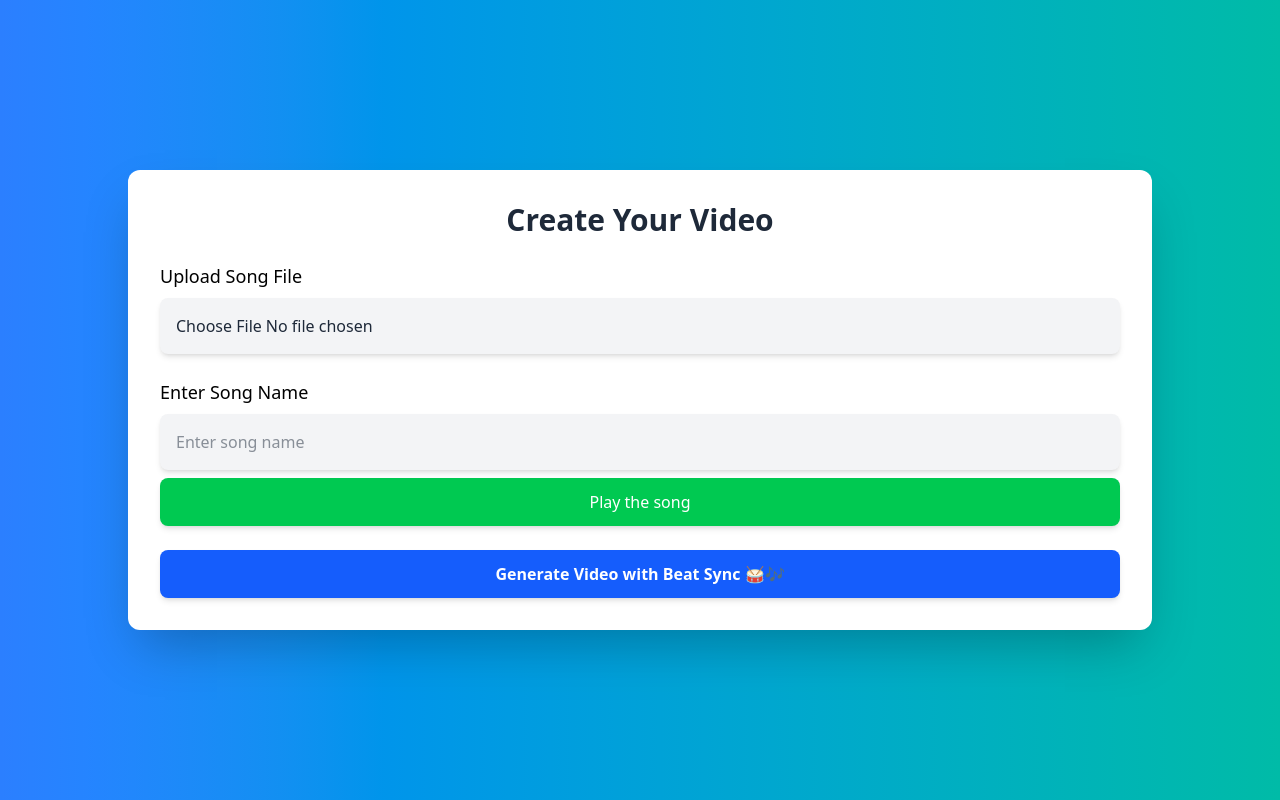
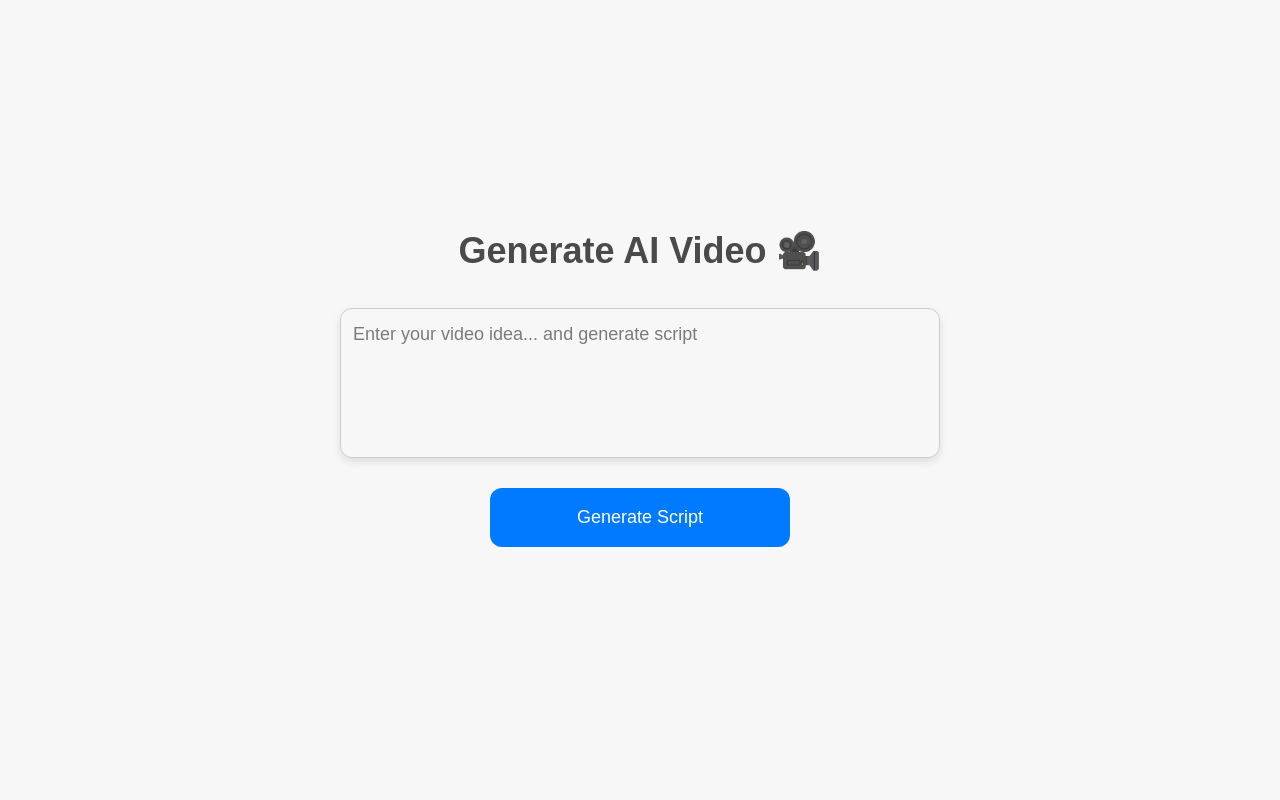
Before and after one commit to Nihalmp45/beat-sync-frontend, a React (Vite) app: page / in a window 1280 px wide. Built offline with nearby package versions, Linux system fonts and the light colour scheme.

Commit message:
video done

```diff
--- a/src/Components/SongInputForm.jsx
+++ b/src/Components/SongInputForm.jsx
@@ -1,171 +1,283 @@
 import React, { useState } from "react";
 
-const BASE_URL = "https://beat-sync-backend-1.onrender.com";
+const BASE_URL = "https://beat-sync-backend-new.onrender.com";
 
 export default function SongInputForm() {
-  const [songName, setSongName] = useState("");
-  const [uploadedFile, setUploadedFile] = useState(null);
-  const [fileURL, setFileURL] = useState("");
-  const [error, setError] = useState("");
+  const [promptText, setPromptText] = useState("");
+  const [script, setScript] = useState(""); // Define the script state here
   const [videoUrl, setVideoUrl] = useState("");
   const [isLoading, setIsLoading] = useState(false);
+  const [status, setStatus] = useState("");
+  const [videoGenerated, setVideoGenerated] = useState(false); // Track if video is generated
 
-  const fetchSongFromAPI = async () => {
-    if (!songName) return;
+  const handleGenerateScript = async () => {
+    if (!promptText) {
+      alert("Please enter a prompt for video generation.");
+      return;
+    }
+
     setIsLoading(true);
+    setVideoUrl("");
+    setStatus("Generating script...");
 
     try {
-      const clientId = "de0debdc";
-      const url = `https://api.jamendo.com/v3.0/tracks/?client_id=${clientId}&format=jsonpretty&name=${songName}&limit=1`;
+      // Step 1: Generate a script using ChatGPT
+      const scriptResponse = await fetch(
+        `${BASE_URL}/api/video/generate-script`,
+        {
+          method: "POST",
+          headers: { "Content-Type": "application/json" },
+          body: JSON.stringify({ prompt: promptText }),
+        }
+      );
 
-      const response = await fetch(url);
-      const data = await response.json();
-
-      if (!response.ok || data.error || data.results.length === 0) {
-        throw new Error("Song not found.");
+      const scriptData = await scriptResponse.json();
+      if (!scriptResponse.ok || !scriptData.script) {
+        throw new Error(scriptData.error || "Failed to generate script.");
       }
 
-      setFileURL(data.results[0].audio);
-      setUploadedFile(null);
+      const generatedScript = scriptData.script;
+      setScript(generatedScript); // Set the script in state for editing
+
+      setStatus("Script generated, feel free to edit it.");
+      setIsLoading(false); // Allow video generation only after script is edited
     } catch (error) {
-      setError(error.message || "Error fetching song.");
-    } finally {
+      console.error("Error:", error);
+      alert(error.message);
       setIsLoading(false);
     }
   };
 
-  const handleFileChange = (e) => {
-    const file = e.target.files[0];
-    setUploadedFile(file);
-    setFileURL(URL.createObjectURL(file));
-  };
-
-  const handleSubmit = async (e) => {
-    e.preventDefault();
-
-    if (!songName && !uploadedFile) {
-      setError("Please enter a song name or upload a song file.");
+  const handleGenerateVideo = async () => {
+    if (!script) {
+      alert("Please edit the script before submitting.");
       return;
     }
 
-    const formData = new FormData();
-    formData.append("songName", songName);
-    if (uploadedFile) formData.append("songFile", uploadedFile);
-
     setIsLoading(true);
+    setVideoUrl("");
+    setStatus("Submitting for video generation...");
 
     try {
-      const response = await fetch(`${BASE_URL}/api/video/generate-video`, {
+      // Step 2: Send the edited script to the video generation API
+      const videoResponse = await fetch(
+        `${BASE_URL}/api/video/generate-video`,
+        {
           method: "POST",
-        body: formData,
-      });
+          headers: { "Content-Type": "application/json" },
+          body: JSON.stringify({ prompt: script }), // Use the edited script
+        }
+      );
 
-      if (!response.ok) {
-        throw new Error("Failed to generate video.");
+      const videoData = await videoResponse.json();
+      if (!videoResponse.ok || !videoData.uuid) {
+        throw new Error(videoData.error || "Failed to queue video generation.");
       }
 
-      const data = await response.json();
-      setVideoUrl(`${BASE_URL}${data.videoUrl}`);
-      alert("Video generated successfully!");
-
-      setSongName("");
-      setUploadedFile(null);
-      setFileURL("");
-      setError("");
+      pollVideoStatus(videoData.uuid);
     } catch (error) {
-      setError(error.message || "Error generating video.");
-    } finally {
+      console.error("Error:", error);
+      alert(error.message);
       setIsLoading(false);
     }
   };
 
+  const pollVideoStatus = async (uuid) => {
+    // Polling logic for checking video status
+    try {
+      const statusResponse = await fetch(
+        `${BASE_URL}/api/video/video-status?uuid=${uuid}`
+      );
+      const statusData = await statusResponse.json();
+
+      if (statusData.status === "success" && statusData.videoUrl) {
+        setVideoUrl(statusData.videoUrl);
+        setStatus("Video generated successfully!");
+        setVideoGenerated(true); // Mark video as generated
+        setIsLoading(false); // Reset loading state
+      } else {
+        setStatus(statusData.status);
+        setTimeout(() => pollVideoStatus(uuid), 200000); // Retry polling every 20 seconds
+      }
+    } catch (error) {
+      console.error("Error polling video status:", error);
+      setStatus("Error checking video status.");
+      setIsLoading(false); // Reset loading state in case of error
+    }
+  };
+
+
+  const handleDownloadVideo = () => {
+    const a = document.createElement("a");
+    a.href = videoUrl;
+    a.download = "generated-video.mp4"; // Set default file name for download
+    a.click();
+  };
+
   return (
-    <div className="h-screen flex items-center justify-center bg-gradient-to-r from-blue-500 to-teal-500">
-      <div className="max-w-5xl mx-auto bg-white p-8 rounded-xl shadow-2xl w-screen">
-        <h2 className="text-3xl font-semibold text-center text-gray-800 mb-6">Create Your Video</h2>
+    <div style={styles.container}>
+      <h1 style={styles.heading}>Generate AI Video 🎥</h1>
 
-        {error && <div className="text-red-500 text-center mb-4">{error}</div>}
+      <textarea
+        style={styles.textarea}
+        value={promptText}
+        onChange={(e) => setPromptText(e.target.value)}
+        placeholder="Enter your video idea... and generate script"
+      />
 
-        <form onSubmit={handleSubmit} className="space-y-6">
-          {/* Upload Song File */}
-          <div className="flex flex-col space-y-2">
-            <label className="text-lg font-medium">Upload Song File</label>
-            <input
-              type="file"
-              accept=".mp3,.wav"
-              onChange={handleFileChange}
-              className="w-full p-4 bg-gray-100 text-gray-800 rounded-lg shadow-md focus:outline-none focus:ring-2 focus:ring-blue-600"
-            />
-          </div>
+      <button
+        style={{
+          ...styles.button,
+          ...(isLoading && styles.buttonHover), // Apply hover effect while loading
+        }}
+        onClick={handleGenerateScript}
+        disabled={isLoading}
+      >
+        {isLoading ? "Generating..." : "Generate Script"}
+      </button>
 
-          {/* Enter Song Name */}
-          <div className="flex flex-col space-y-2">
-            <label className="text-lg font-medium">Enter Song Name</label>
-            <input
-              type="text"
-              placeholder="Enter song name"
-              value={songName}
-              onChange={(e) => setSongName(e.target.value)}
-              className="w-full p-4 bg-gray-100 text-gray-800 rounded-lg shadow-md focus:outline-none focus:ring-2 focus:ring-blue-600"
+      {status && <p style={styles.status}>{status}</p>}
+      {isLoading && <p style={styles.status}>Loading...</p>}
+
+      {script && (
+        <div>
+          <h3>Edit Script</h3>
+          <textarea
+            style={styles.editTextarea} // Increased width for script editing area
+            value={script}
+            onChange={(e) => setScript(e.target.value)} // Update the script in state
           />
           <button
-              type="button"
-              onClick={fetchSongFromAPI}
-              className="w-full py-3 bg-green-500 text-white rounded-lg shadow-md hover:bg-green-600 focus:outline-none focus:ring-2 focus:ring-green-500"
-            >
-              {isLoading ? "Fetching..." : "Play the song"}
-            </button>
-          </div>
-
-          {fileURL && (
-            <div className="space-y-2">
-              <h3 className="text-center text-lg">Now Playing</h3>
-              <audio controls className="w-full mt-2 rounded-lg shadow-lg">
-                <source src={fileURL} />
-                Your browser does not support the audio tag.
-              </audio>
-            </div>
-          )}
-
-          <button
-            type="submit"
-            className={`w-full py-3 font-semibold rounded-lg shadow-md focus:outline-none ${
-              isLoading
-                ? "bg-gray-400 cursor-not-allowed"
-                : "bg-blue-600 text-white hover:bg-blue-700 focus:ring-2 focus:ring-blue-500"
-            }`}
+            style={styles.button}
+            onClick={handleGenerateVideo}
             disabled={isLoading}
           >
-            {isLoading ? "Generating... hold on! Syncing the beats it may take a while" : "Generate Video with Beat Sync 🥁🎶"}
+            {isLoading ? "Generating Video ...please hold on!" : "Generate Video"}
           </button>
-        </form>
-
-        {isLoading && (
-          <div className="text-center text-white mt-4">
-            <div className="animate-spin rounded-full h-8 w-8 border-t-4 border-white mx-auto"></div>
-            <p>Generating video...</p>
         </div>
       )}
 
       {videoUrl && (
-          <div className="mt-6 text-center">
-            <p className="text-gray-800 text-lg font-medium">Your Video:</p>
-            <video controls className="w-full mt-2 rounded-lg shadow-lg">
+        <div style={styles.videoContainer}>
+          <h2 style={styles.videoTitle}>Generated Video 🎥</h2>
+          <video controls style={styles.video}>
             <source src={videoUrl} type="video/mp4" />
             Your browser does not support the video tag.
           </video>
-
-            {/* Download Video Button */}
-            <a
-              href={videoUrl}
-              download
-              className="mt-4 inline-block px-6 py-3 bg-green-600 text-white font-semibold rounded-lg shadow-md hover:bg-green-700 focus:outline-none focus:ring-2 focus:ring-green-500"
+          {videoGenerated && (
+            <div>
+              <button
+                style={styles.downloadButton}
+                onClick={handleDownloadVideo}
               >
                 Download Video
-            </a>
+              </button>
             </div>
           )}
         </div>
+      )}
     </div>
   );
 }
+
+const styles = {
+  container: {
+    display: "flex",
+    flexDirection: "column",
+    alignItems: "center",
+    justifyContent: "center",
+    padding: "40px",
+    backgroundColor: "#f7f7f7",
+    boxSizing: "border-box",
+    fontFamily: '"Arial", sans-serif',
+    minHeight: "100vh", // Allow scrolling
+  },
+  heading: {
+    fontSize: "36px",
+    marginBottom: "30px",
+    textAlign: "center",
+    color: "#4a4a4a",
+    fontWeight: "bold",
+  },
+  textarea: {
+    width: "90%",
+    maxWidth: "600px",
+    height: "150px",
+    fontSize: "18px",
+    padding: "12px",
+    borderRadius: "12px",
+    border: "1px solid #ccc",
+    resize: "none",
+    marginBottom: "30px", // Increased margin to create spacing
+    boxShadow: "0 4px 8px rgba(0, 0, 0, 0.1)",
+    transition: "box-shadow 0.3s ease",
+  },
+  editTextarea: {
+    width: "90%",
+    maxWidth: "600px",
+    height: "300px",
+    fontSize: "18px",
+    padding: "12px",
+    borderRadius: "12px",
+    border: "1px solid #ccc",
+    resize: "none",
+    marginBottom: "30px", // Increased margin to create spacing
+    boxShadow: "0 4px 8px rgba(0, 0, 0, 0.1)",
+    transition: "box-shadow 0.3s ease",
+  },
+  button: {
+    width: "50%",
+    maxWidth: "300px",
+    padding: "16px",
+    fontSize: "18px",
+    backgroundColor: "#007bff",
+    color: "#fff",
+    border: "none",
+    borderRadius: "12px",
+    cursor: "pointer",
+    marginBottom: "30px", // Increased margin to create spacing
+    transition: "background-color 0.3s ease, transform 0.2s ease",
+  },
+  buttonHover: {
+    backgroundColor: "#0056b3",
+    transform: "scale(1.05)",
+  },
+  status: {
+    fontSize: "18px",
+    textAlign: "center",
+    color: "#333",
+    fontWeight: "lighter",
+    marginBottom: "30px", // Increased margin to create spacing
+  },
+  videoContainer: {
+    display: "flex",
+    flexDirection: "column",
+    alignItems: "center",
+    width: "100%",
+    marginTop: "30px",
+  },
+  videoTitle: {
+    fontSize: "22px",
+    marginBottom: "15px",
+    color: "#333",
+    fontWeight: "bold",
+  },
+  video: {
+    width: "90%",
+    maxWidth: "500px",
+    height: "auto", // Ensures the video maintains portrait aspect ratio
+    borderRadius: "12px",
+    boxShadow: "0 4px 12px rgba(0, 0, 0, 0.1)",
+  },
+  downloadButton: {
+    marginTop: "10px",
+    padding: "12px 24px",
+    fontSize: "18px",
+    backgroundColor: "#28a745",
+    color: "#fff",
+    border: "none",
+    borderRadius: "12px",
+    cursor: "pointer",
+    transition: "background-color 0.3s ease, transform 0.2s ease",
+  },
+};
```
Lines whose indentation alone changed are shown as unchanged.
